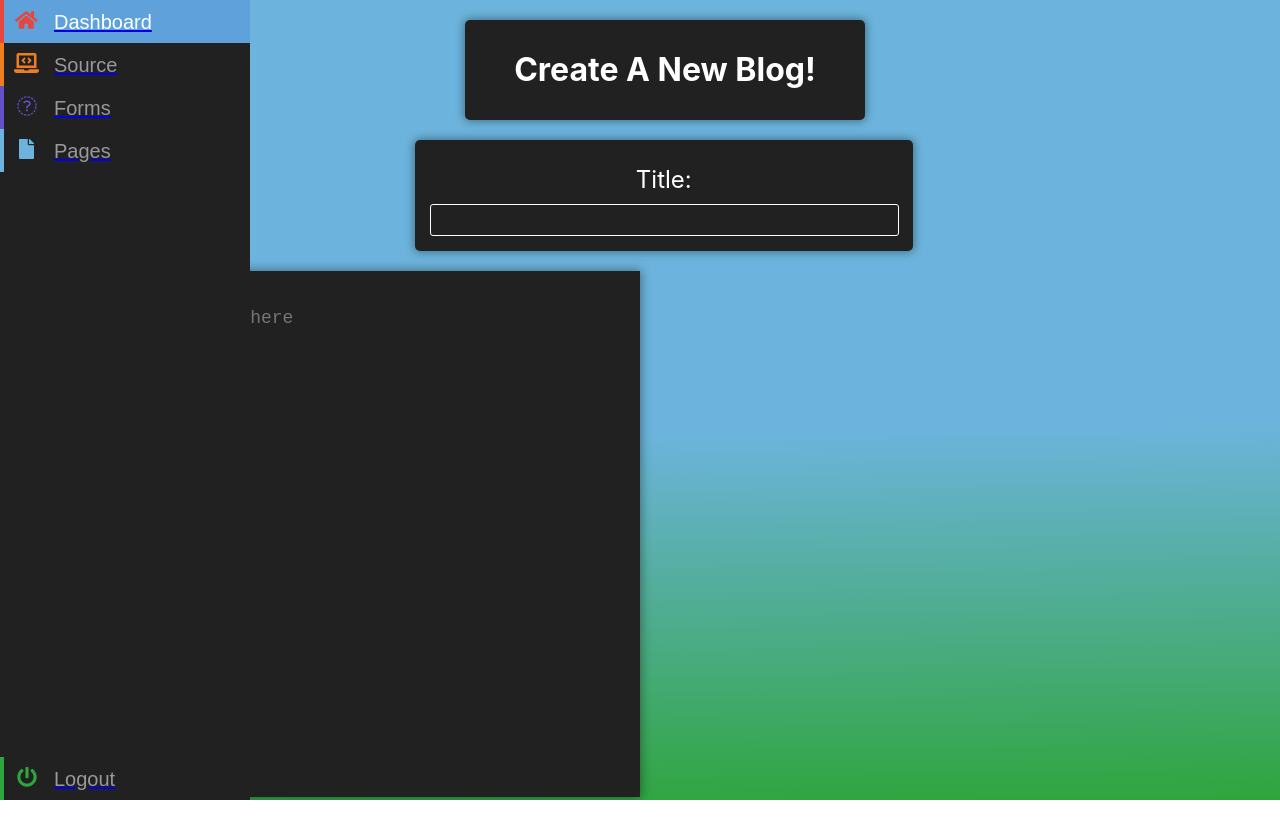
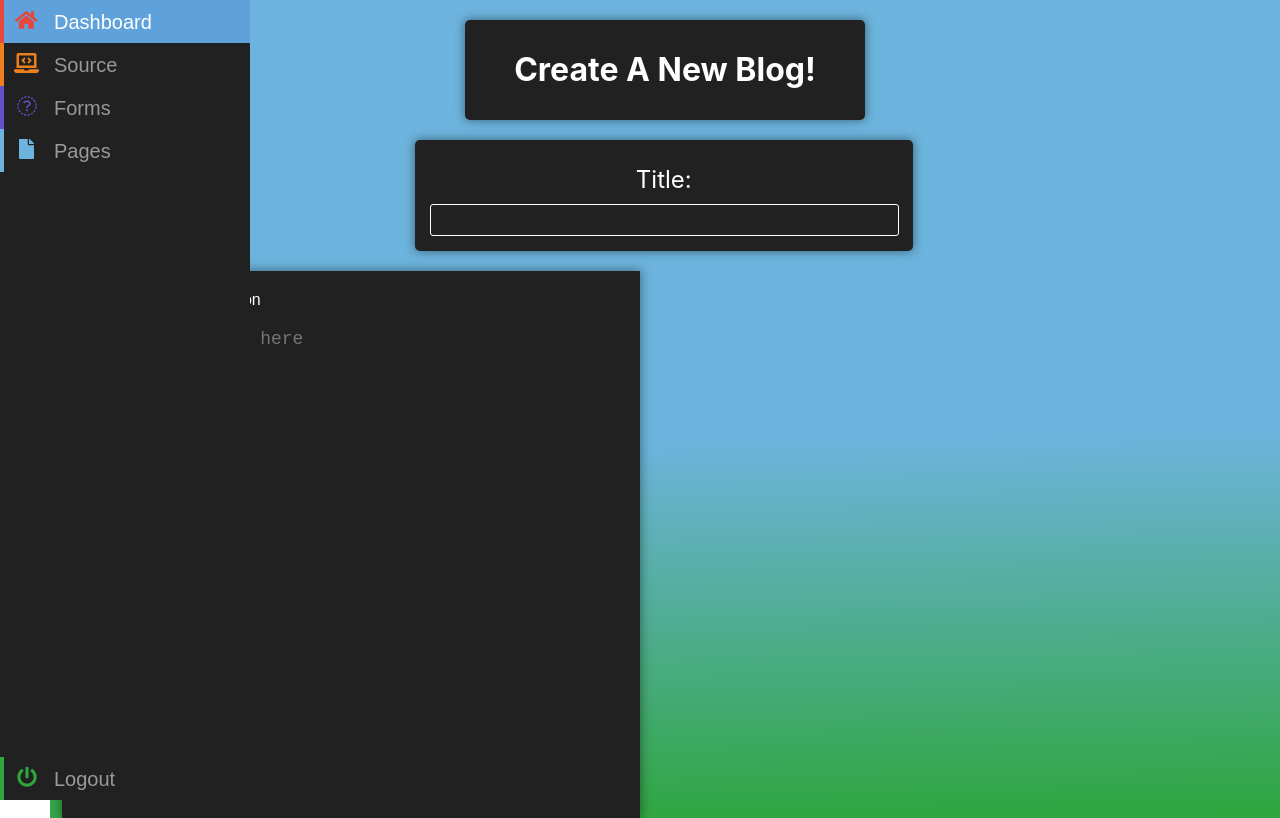
Before and after one commit to ArizonaMangoJuice/los-sabores-de-mi-tierra, a React (Create React App) app: page /dashboard/pages in a window 1280 px wide. Built offline with nearby package versions, Linux system fonts and the light colour scheme.

Commit message:
added text are to write the blog body

```diff
--- a/src/components/Nav/Nav.css
+++ b/src/components/Nav/Nav.css
@@ -9,6 +9,10 @@
     overflow: hidden;
 }
 
+.dashboard-nav a {
+    text-decoration: none;
+}
+
 
 
 .dashboard-nav:hover{
--- a/src/components/PageBody/PageBody.css
+++ b/src/components/PageBody/PageBody.css
@@ -11,7 +11,25 @@
     width: 100%;
     height: 500px;
     font-size: 18px;
-    padding: 15px;
+    padding: 15px 25px;
     border: none;
     color: white;
 }
+
+.body-tools-nav{
+    padding: 15px 15px 0 15px
+}
+
+.body-tools-button{
+    border: none;
+    color: white;
+    font-size: 16px;
+    margin: 0 5px 0 5px;
+    padding: 5px;
+}
+
+.body-tools-button:hover{
+    transition: .2s linear;
+    background-color: white;
+    color: #212121;
+}
--- a/src/components/PageBody/PageBody.js
+++ b/src/components/PageBody/PageBody.js
@@ -4,14 +4,14 @@ import './PageBody.css'
 export default function PageBody(props){
     return (
         <div className='page-body card-hover main-color'>
-            <nav className='body-tools main-color'>
-                <button className='body-tools'>
+            <nav className='body-tools-nav main-color'>
+                <button className='body-tools-button main-color'>
                     button
                 </button>
-                <button className='body-tools'>
+                <button className='body-tools-button main-color'>
                     button
                 </button>
-                <button className='body-tools'>
+                <button className='body-tools-button main-color'>
                     button
                 </button>
             </nav>
```
Also changed, not shown: src/components/Pages/Pages.js (line endings or trailing spaces).
